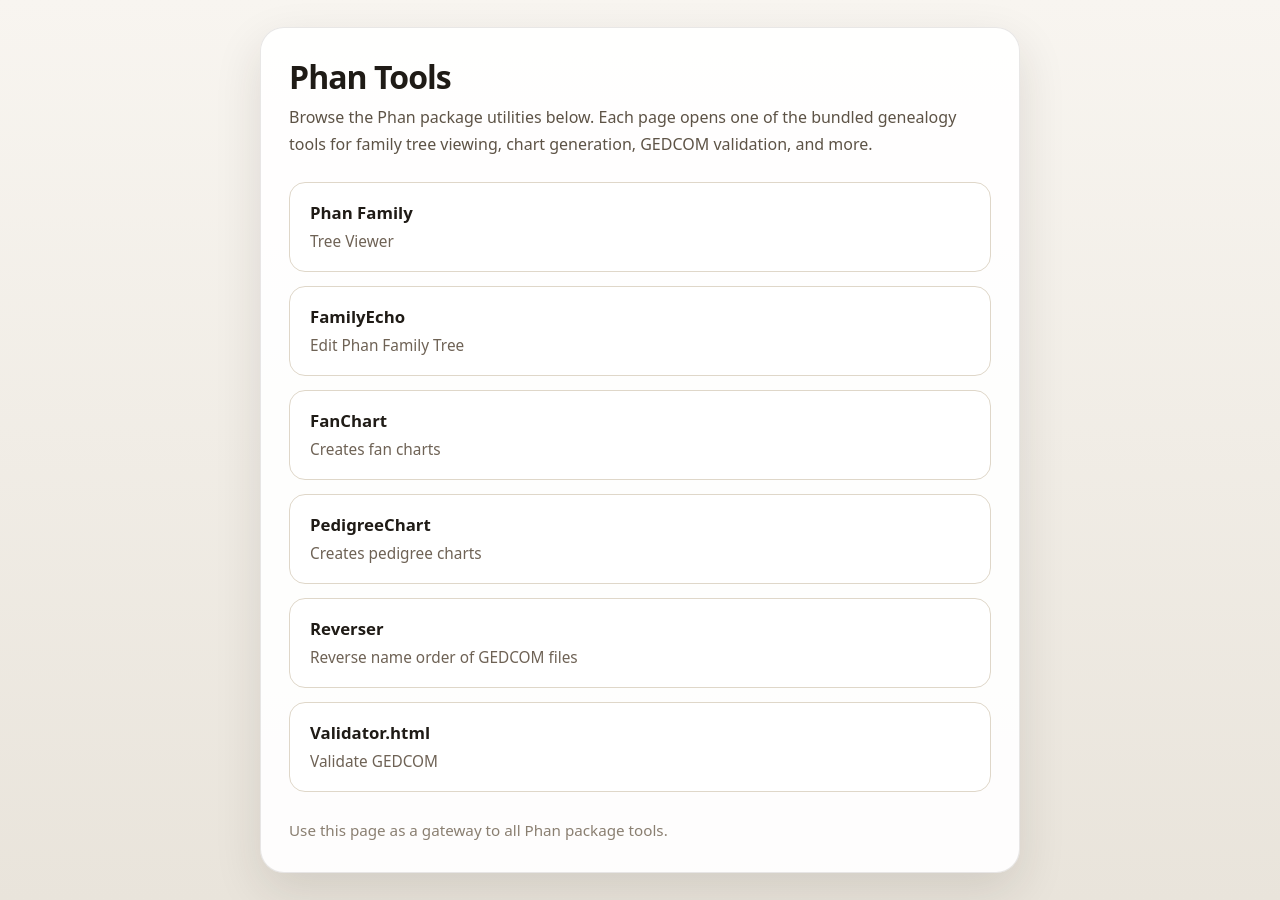
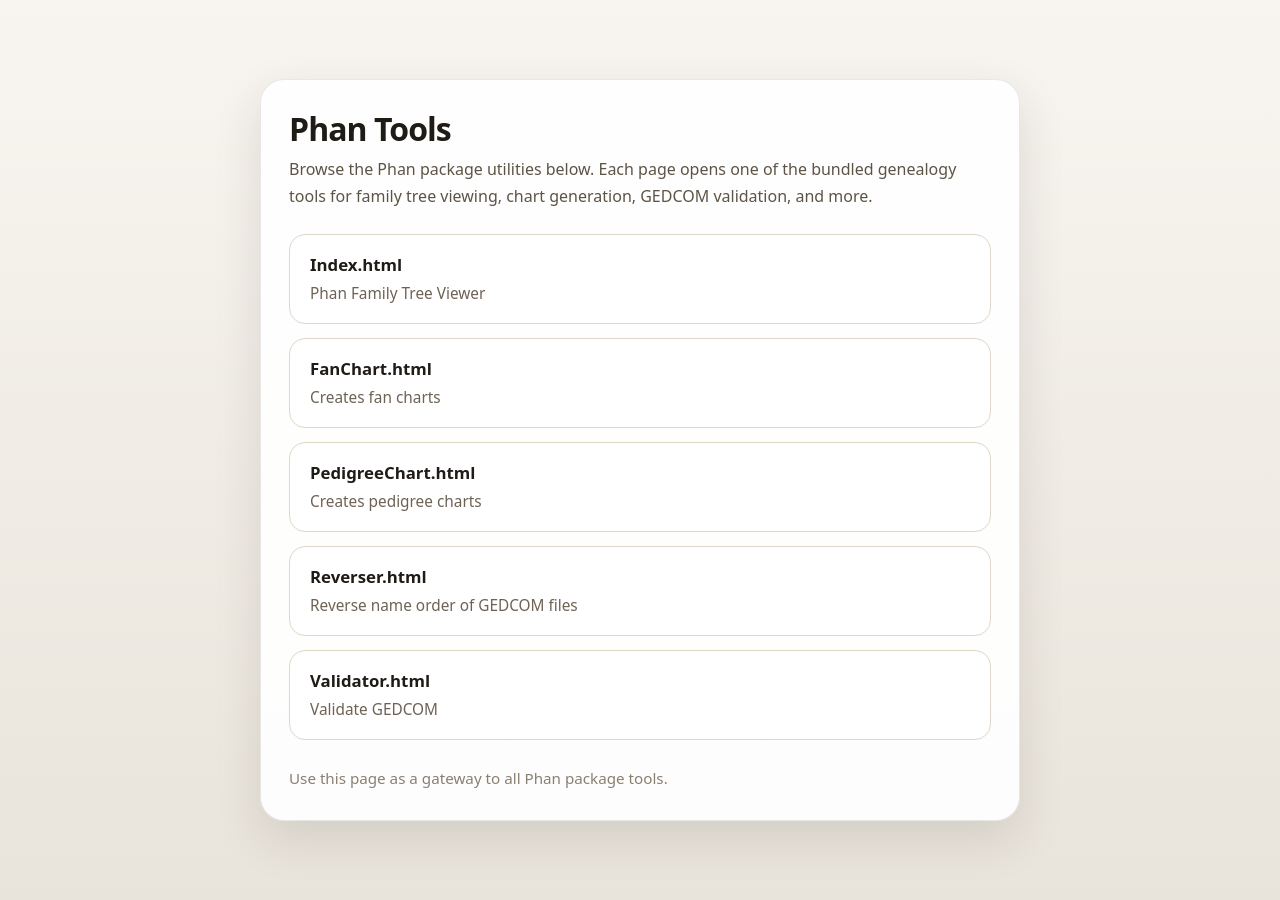
Before and after one commit to catusf/catusf.github.io, a Jekyll site: the page phan/Tools.html, which Jekyll copies as it is, in a window 1280 px wide. Built offline with Jekyll 4.4.1, drawn with Linux system fonts in a browser that asks for light colours.

Commit message:
Revert "Update Tools.html"
This reverts commit badfc53d7963eaaa40cd99af71454ee967171916.

```diff
--- a/phan/Tools.html
+++ b/phan/Tools.html
@@ -90,36 +90,30 @@
     <ul class="tools">
       <li>
         <a href="phan/index.html#/view?gen=-9&handleCors=false&indi=I2&standalone=true&url=%2Fphan%2FPhan.ged">
-          <strong>Phan Family</strong>
-          <span>Tree Viewer</span>
-        </a>
-      </li>
-      <li>
-        <a href="phan/index.html#/view?gen=-9&handleCors=false&indi=I2&standalone=true&url=%2Fphan%2FPhan.ged">
-          <strong>FamilyEcho</strong>
-          <span>Edit Phan Family Tree</span>
+          <strong>Index.html</strong>
+          <span>Phan Family Tree Viewer</span>
         </a>
       </li>
       <li>
         <a href="Fanchart.html">
-          <strong>FanChart</strong>
+          <strong>FanChart.html</strong>
           <span>Creates fan charts</span>
         </a>
       </li>
       <li>
         <a href="PedigreeChart.html">
-          <strong>PedigreeChart</strong>
+          <strong>PedigreeChart.html</strong>
           <span>Creates pedigree charts</span>
         </a>
       </li>
       <li>
         <a href="Reverser.html">
-          <strong>Reverser</strong>
+          <strong>Reverser.html</strong>
           <span>Reverse name order of GEDCOM files</span>
         </a>
       </li>
       <li>
-        <a href="Validator">
+        <a href="Validator.html">
           <strong>Validator.html</strong>
           <span>Validate GEDCOM</span>
         </a>
```
